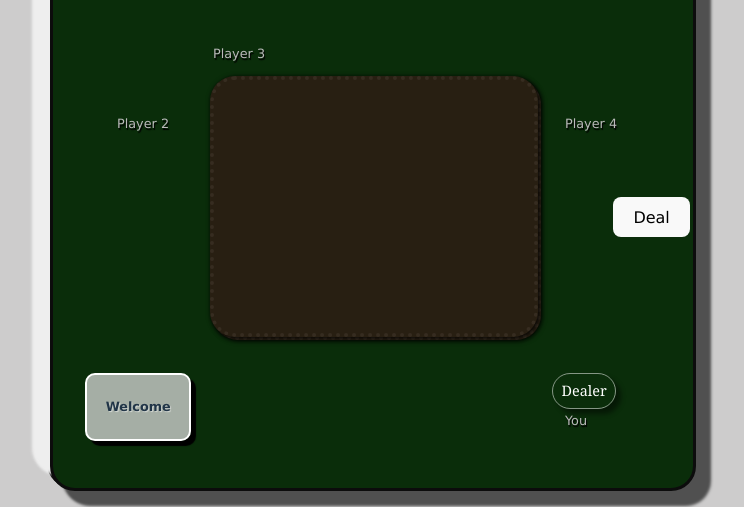
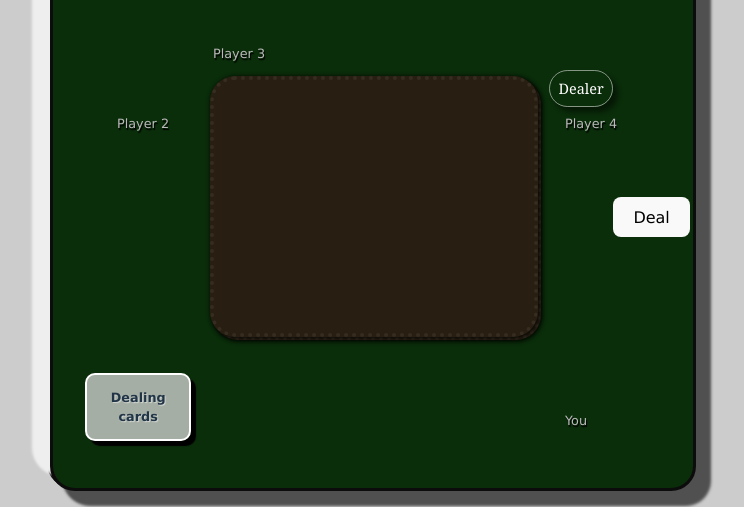
Before and after one commit to jasminealmassri/Euchre.Web, a React (Vite) app in the folder euchre-react/: page / in a window 1280 px wide. Shown: the part 171-678 px from the top of the page, without its empty margins (270-1014 px from the left). Built offline with nearby package versions, Linux system fonts and the light colour scheme.

Commit message:
Dealer icon updated to reflect current dealer, message component reports current game phase

```diff
--- a/euchre-react/src/components/MessageComponent.css
+++ b/euchre-react/src/components/MessageComponent.css
@@ -13,7 +13,7 @@
   border: 2px solid white;
   font-size: 0.8rem;
   font-weight: bold;
-    text-shadow: 1px 1px 1px rgba(255,255,255,0.5);
+  text-shadow: 1px 1px 1px rgba(255, 255, 255, 0.5);
   padding: 5% 8%;
   height: 8%;
   width: 10%;
@@ -21,7 +21,13 @@
 }
 
 @keyframes fade {
-    0% { background-color: rgba(223, 223, 223, 0.8); }
-    50% { background-color: rgba(233, 233, 233, 0.5);}
-    100% { background-color: rgba(223, 223, 223, 0.8); }
+  0% {
+    background-color: rgba(223, 223, 223, 0.8);
   }
+  50% {
+    background-color: rgba(233, 233, 233, 0.5);
+  }
+  100% {
+    background-color: rgba(223, 223, 223, 0.8);
+  }
+}
--- a/euchre-react/src/components/MessageComponent.tsx
+++ b/euchre-react/src/components/MessageComponent.tsx
@@ -1,14 +1,61 @@
-import { useContext } from 'react'
-import './MessageComponent.css';
-import { GameContext } from './EuchreComponent';
+import { useContext } from "react";
+import "./MessageComponent.css";
+import { GameContext } from "./EuchreComponent";
+import { useEuchreSelector } from "../state/hooks";
+import { Phase } from "../state";
 
 const MessageComponent = () => {
+  const phase = useEuchreSelector((state) => state.phase);
+  const currentPlayer = useEuchreSelector((state) => state.currentPlayer);
+  const dealer = useEuchreSelector((state) => state.dealer);
+  const leadingPlayer = useEuchreSelector((state) => state.leadingPlayer);
+  //const game = useContext(GameContext);
 
-  const game = useContext(GameContext);
+  let message: string = "";
+  switch (phase) {
+    case Phase.DEALING: {
+      message = "Dealing cards";
+      break;
+    }
+    case Phase.BIDDING: {
+      message = "Bidding for trump";
+      break;
+    }
+    case Phase.DECLARING: {
+      message = "Declaring";
+      break;
+    }
+    case Phase.DISCARDING: {
+      message = "Dealer is discarding";
+      break;
+    }
+    case Phase.CALLING_TRUMP: {
+      message = "Deciding trump";
+      break;
+    }
+    case Phase.PLAYING_TRICKS: {
+      message = `Player ${currentPlayer + 1}'s turn`;
+      break;
+    }
+    case Phase.ROUND_SCORING: {
+      message = "Starting new round";
+      break;
+    }
+    case Phase.END_OF_GAME: {
+      message = "Game over";
+      break;
+    }
+    case Phase.TRICK_SCORING: {
+      message = `Player ${leadingPlayer + 1} won`;
+      break;
+    }
+  }
 
   return (
-    <div className="message">{ game.message }</div>
-  )
-}
+    <>
+      <div className="message">{message}</div>
+    </>
+  );
+};
 
-export default MessageComponent
+export default MessageComponent;
--- a/euchre-react/src/components/Player.css
+++ b/euchre-react/src/components/Player.css
@@ -21,3 +21,40 @@
   top: 50%;
   left: 88%;
 }
+
+.player_1_is_dealer,
+.player_2_is_dealer,
+.player_3_is_dealer,
+.player_4_is_dealer {
+  color: white;
+  border: 1px solid rgba(255, 255, 255, 0.5);
+  font-family: Cambria, Cochin, Georgia, Times, "Times New Roman", serif;
+  position: absolute;
+  width: 4rem;
+  padding: 1%;
+  border-radius: 20px;
+  text-align: center;
+  font-size: 0.9rem;
+  box-sizing: border-box;
+  box-shadow: 5px 5px 5px rgba(0, 0, 0, 0.459);
+}
+
+.player_1_is_dealer {
+  top: 80%;
+  left: 78%;
+}
+
+.player_2_is_dealer {
+  top: 28%;
+  left: 9%;
+}
+
+.player_3_is_dealer {
+  top: 16%;
+  left: 23%;
+}
+
+.player_4_is_dealer {
+  top: 28%;
+  left: 78%;
+}
--- a/euchre-react/src/components/Player.tsx
+++ b/euchre-react/src/components/Player.tsx
@@ -24,12 +24,19 @@ import { Phase, PlayingCardSuit } from "../lib/euchre";
 import PileViewer from "./Pile";
 import TrumpSelector from "./TrumpSelector";
 import { declare } from "../state/thunks/euchre";
-import './TableComponent.css';
-import './Player.css'
+import "./TableComponent.css";
+import "./Player.css";
 
 interface PlayerProps {
   playerPointer: number;
 }
+
+const dealerClasses: string[] = [
+  "player_1_is_dealer",
+  "player_2_is_dealer",
+  "player_3_is_dealer",
+  "player_4_is_dealer",
+];
 
 const Player = ({ playerPointer }: PlayerProps) => {
   const dispatch = useAppDispatch();
@@ -43,8 +50,21 @@ const Player = ({ playerPointer }: PlayerProps) => {
   const player = useEuchreSelector(selectPlayer(playerPointer));
   const hand = useEuchreSelector(selectPile(player.hand));
   const phase = useEuchreSelector(selectPhase);
+  const dealer = useEuchreSelector((state) => state.dealer);
 
-  const playerCSSClasses : string[] = ['player-1-hand', 'player-2-hand', 'player-3-hand', 'player-4-hand'];
+  const playerCSSClasses: string[] = [
+    "player-1-hand",
+    "player-2-hand",
+    "player-3-hand",
+    "player-4-hand",
+  ];
+
+  const dealerClasses: string[] = [
+    "player_1_is_dealer",
+    "player_2_is_dealer",
+    "player_3_is_dealer",
+    "player_4_is_dealer",
+  ];
 
   const handleCardClick = (index: number) => {
     switch (phase) {
@@ -92,12 +112,18 @@ const Player = ({ playerPointer }: PlayerProps) => {
         <li>Role: {player.role}</li>
         <li>Tricks: {player.tricks}</li>
       </ul>
-      <div >
       <div>
-          <PileViewer onClick={handleCardClick} pile={hand} className={playerCSSClasses[player.tablePosition]} />
+        <div>
+          <PileViewer
+            onClick={handleCardClick}
+            pile={hand}
+            className={playerCSSClasses[player.tablePosition]}
+          />
         </div>
-        <div className={`player-${playerPointer + 1}-prompt`} >
-        <div style={{ display: "flex", flexDirection: "column", gap: "0.25em" }}>
+        <div className={`player-${playerPointer + 1}-prompt`}>
+          <div
+            style={{ display: "flex", flexDirection: "column", gap: "0.25em" }}
+          >
             {canBid && (
               <>
                 <button onClick={() => dispatch(pass())}>Pass</button>
@@ -105,7 +131,6 @@ const Player = ({ playerPointer }: PlayerProps) => {
                   Order Up
                 </button>
               </>
-
             )}
             {mustDeclare && (
               <>
@@ -117,7 +142,9 @@ const Player = ({ playerPointer }: PlayerProps) => {
                 </button>
               </>
             )}
-        {canDeal && <button onClick={() => dispatch(startHand())}>Deal</button>}
+            {canDeal && (
+              <button onClick={() => dispatch(startHand())}>Deal</button>
+            )}
             {canCallTrump && <TrumpSelector onClick={handleTrumpClick} />}
             {canCallTrump && !mustCallTrump && (
               <button onClick={() => dispatch(passOnTrump())}>Pass</button>
@@ -125,6 +152,9 @@ const Player = ({ playerPointer }: PlayerProps) => {
           </div>
         </div>
       </div>
+      {playerPointer === dealer && (
+        <div className={`${dealerClasses[playerPointer]}`}>Dealer</div>
+      )}
     </div>
   );
 };
--- a/euchre-react/src/components/TableComponent.tsx
+++ b/euchre-react/src/components/TableComponent.tsx
@@ -1,16 +1,12 @@
-import { GameContext } from './EuchreComponent';
-import {useContext} from 'react'
-import HandComponent from './HandComponent';
-import TrickComponent from './TrickComponent'
-import './TableComponent.css';
-import PromptComponent from './PromptComponent';
-import MessageComponent from './MessageComponent';
-
-
+import { GameContext } from "./EuchreComponent";
+import { useContext } from "react";
+import HandComponent from "./HandComponent";
+import TrickComponent from "./TrickComponent";
+import "./TableComponent.css";
+import PromptComponent from "./PromptComponent";
+import MessageComponent from "./MessageComponent";
 
 const TableComponent = () => {
-
-
   const game = useContext(GameContext);
   if (!game) {
     return <div>Loading...</div>;
@@ -18,19 +14,41 @@ const TableComponent = () => {
 
   return (
     <>
-        <MessageComponent/>
-        <PromptComponent/>
-        <p id="player-1-label">You</p>
-        <p id="player-2-label">Player 2</p>
-        <p id="player-3-label">Player 3</p>
-        <p id="player-4-label">Player 4</p>
-        <HandComponent key={1} hand={game.player1.hand} className={`player-1-hand ${ game.userTurnToPlay ? 'playableCards' : ''}`} playerIndex={0} />
-        <HandComponent key={2} hand={game.player2.hand} className="player-2-hand" playerIndex={1} />
-        <HandComponent key={3} hand={game.player3.hand} className="player-3-hand" playerIndex={2} />
-        <HandComponent key={4} hand={game.player4.hand} className="player-4-hand" playerIndex={3} />
-        <TrickComponent></TrickComponent>
+      <MessageComponent />
+      {/* <PromptComponent/> */}
+      <p id="player-1-label">You</p>
+      <p id="player-2-label">Player 2</p>
+      <p id="player-3-label">Player 3</p>
+      <p id="player-4-label">Player 4</p>
+      <HandComponent
+        key={1}
+        hand={game.player1.hand}
+        className={`player-1-hand ${
+          game.userTurnToPlay ? "playableCards" : ""
+        }`}
+        playerIndex={0}
+      />
+      <HandComponent
+        key={2}
+        hand={game.player2.hand}
+        className="player-2-hand"
+        playerIndex={1}
+      />
+      <HandComponent
+        key={3}
+        hand={game.player3.hand}
+        className="player-3-hand"
+        playerIndex={2}
+      />
+      <HandComponent
+        key={4}
+        hand={game.player4.hand}
+        className="player-4-hand"
+        playerIndex={3}
+      />
+      <TrickComponent></TrickComponent>
     </>
-  )
-}
+  );
+};
 
-export default TableComponent
+export default TableComponent;
--- a/euchre-react/src/components/TrumpSelector.tsx
+++ b/euchre-react/src/components/TrumpSelector.tsx
@@ -13,7 +13,7 @@ const TrumpSelector = ({ onClick }: Props) => {
   const candidates = useEuchreSelector((state) => state.trumpCandidates);
 
   return (
-    <div style={{ display: "flex" }}>
+    <div style={{ display: "flex", backgroundColor: "white" }}>
       {candidates.map((suit) => (
         <div
           key={suit}
```
Lines whose indentation alone changed are shown as unchanged.
